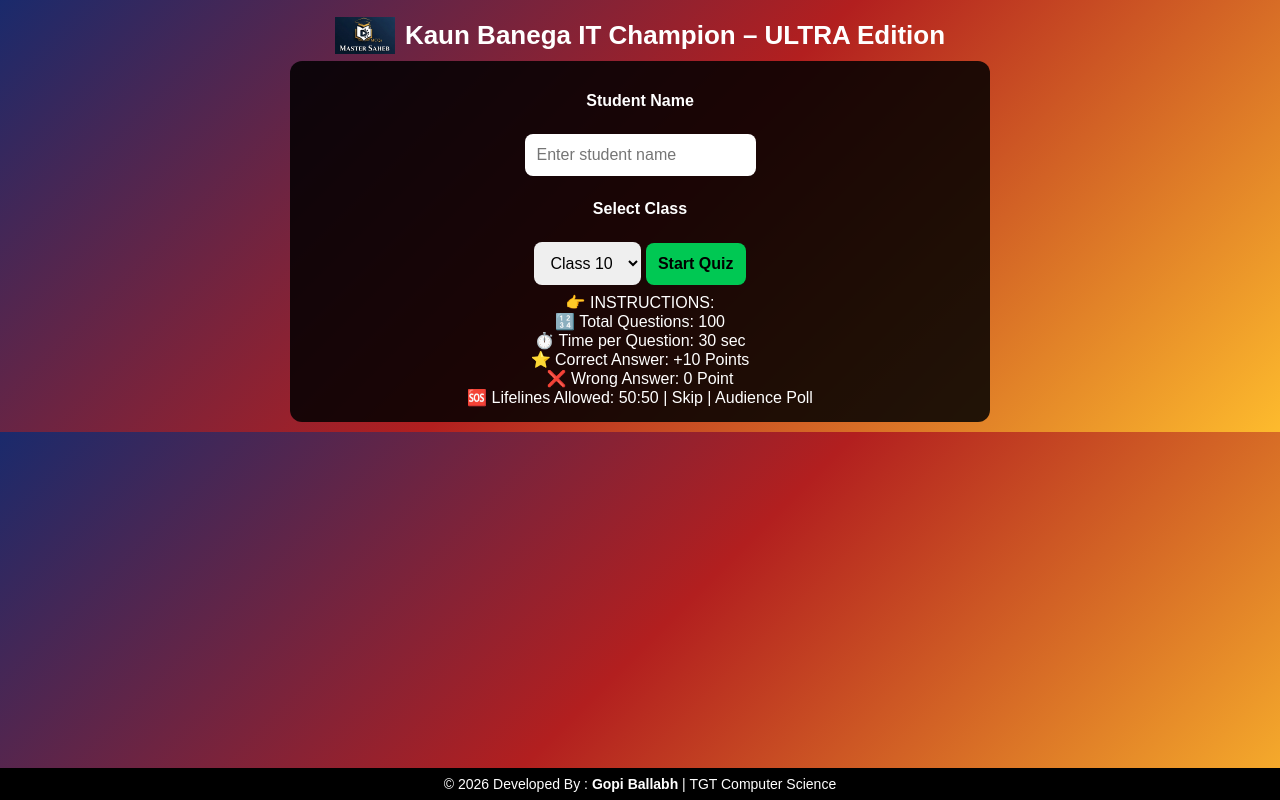
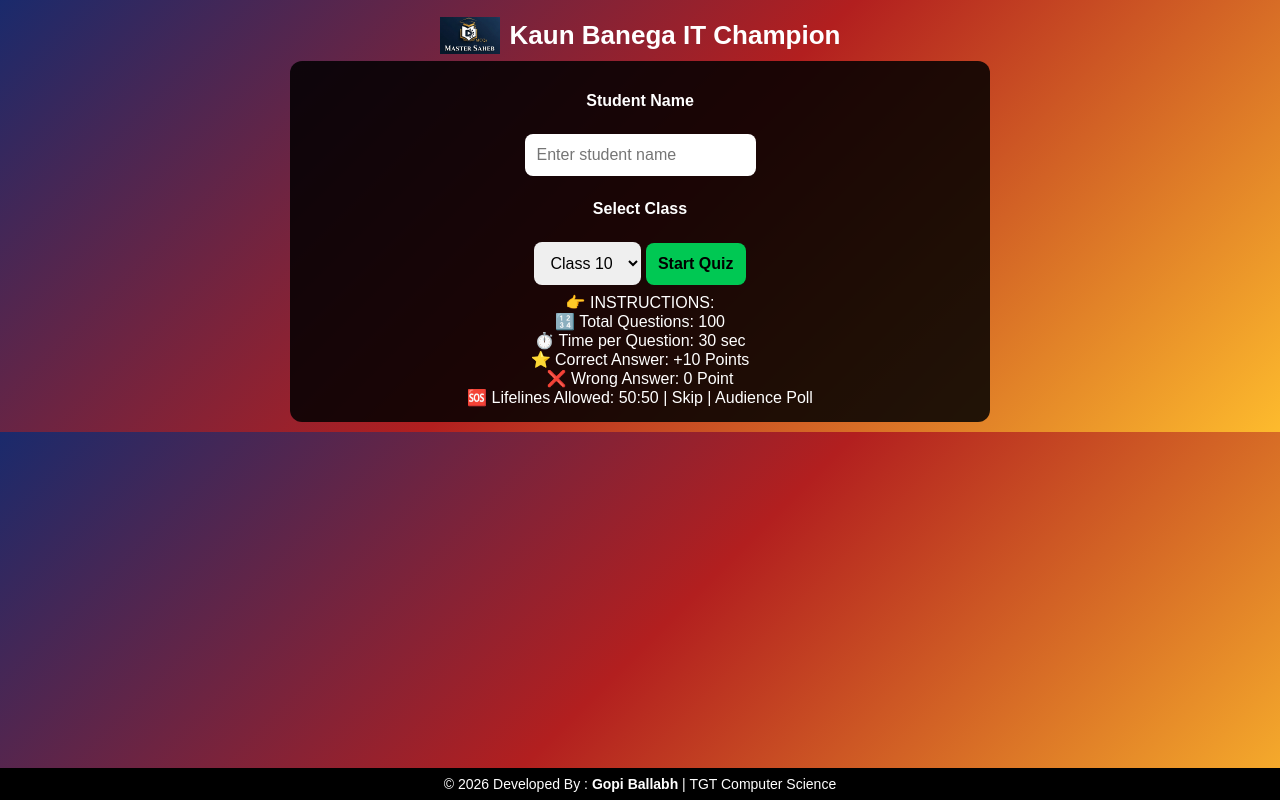
Before and after one commit to msquiz/itquiz, a plain HTML site: page index.html in a window 1280 px wide. Drawn offline with Linux system fonts and the light colour scheme.

```diff
--- a/index.html
+++ b/index.html
@@ -75,7 +75,7 @@
 
 <div class="header">
 <img src="logo.png" class="header-logo">
-<h1>Kaun Banega IT Champion – ULTRA Edition</h1>
+<h1>Kaun Banega IT Champion</h1>
 </div>
 
 <div class="container">
@@ -140,7 +140,7 @@
 <p>This is to certify that</p>
 <h3 id="certName"></h3>
 <p>has participated in</p>
-<p><b>Kaun Banega IT Champion – ULTRA Edition</b></p>
+<p><b>Kaun Banega IT Champion</b></p>
 <p id="certLevel"></p>
 <p>Date: <span id="certDate"></span></p>
 </div>
@@ -294,4 +294,5 @@
 © 2026 Developed By : <b>Gopi Ballabh</b> | TGT Computer Science
 </footer>
 </body>
+
 </html>
```
